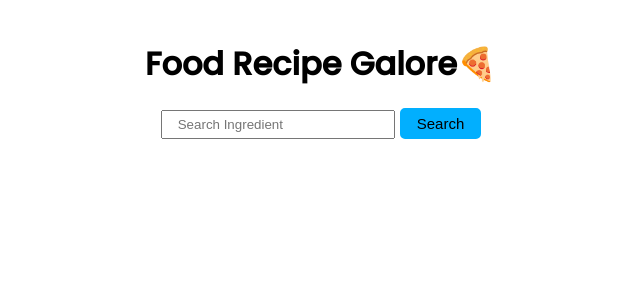
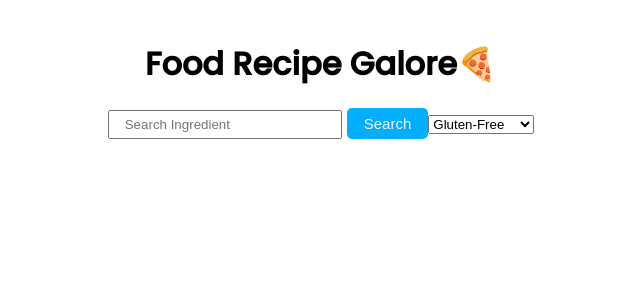
Before and after one commit to Maina-Francis/recipe-app, a React (Create React App) app: page / in a window 1280 px wide. Shown: the top 300 px of the page, without its empty margins (319-959 px from the left). Built offline with nearby package versions, Linux system fonts and the light colour scheme.

Commit message:
adds the dropdown options

```diff
--- a/src/App.js
+++ b/src/App.js
@@ -3,14 +3,15 @@ import Axios from "axios";
 import Recipes from "./components/Recipes";
 
 function App() {
+  //useState Hook
+  const [search, setSearch] = useState("");
+  const [recipes, setRecipes] = useState([]);
+  const [healthLabel, sethealthLabel] = useState("gluten-free");
+
   const API_KEY = "11f1338bfc319891045d4a7721dabd03";
   const API_ID = "0a97fde9";
 
-  const url = `https://api.edamam.com/search?q={search}&app_id=${API_ID}&app_key=${API_KEY}&health=alcohol-free`;
-
-  //useState Hook
-  const [search, setSearch] = useState("");
-  const [recipes, setRecipes] = useState([]);
+  const url = `https://api.edamam.com/search?q={search}&app_id=${API_ID}&app_key=${API_KEY}&health=${healthLabel}`;
 
   //get recipes function
   // ***tried but got Unhandled Rejection (TypeError): Failed to fetch***
@@ -54,6 +55,121 @@ function App() {
           onChange={(e) => setSearch(e.target.value)}
         />
         <input className="submit" type="submit" value="Search" />
+
+        {/* dropdown */}
+        <select className="healthLabels">
+          <option
+            onClick={() => {
+              sethealthLabel("gluten-free");
+            }}
+          >
+            Gluten-Free
+          </option>
+
+          <option
+            onClick={() => {
+              sethealthLabel("vegan");
+            }}
+          >
+            Vegan
+          </option>
+
+          <option
+            onClick={() => {
+              sethealthLabel("vegetarian");
+            }}
+          >
+            Vegetarian
+          </option>
+
+          <option
+            onClick={() => {
+              sethealthLabel("paleo");
+            }}
+          >
+            Paleo
+          </option>
+
+          <option
+            onClick={() => {
+              sethealthLabel("dairy-free");
+            }}
+          >
+            Dairy-Free
+          </option>
+
+          <option
+            onClick={() => {
+              sethealthLabel("wheat-free");
+            }}
+          >
+            Wheat-Free
+          </option>
+
+          <option
+            onClick={() => {
+              sethealthLabel("fat-free");
+            }}
+          >
+            Fat-Free
+          </option>
+
+          <option
+            onClick={() => {
+              sethealthLabel("low-sugar");
+            }}
+          >
+            Low-Sugar
+          </option>
+
+          <option
+            onClick={() => {
+              sethealthLabel("egg-free");
+            }}
+          >
+            Egg-Free
+          </option>
+
+          <option
+            onClick={() => {
+              sethealthLabel("peanut-free");
+            }}
+          >
+            Peanut-Free
+          </option>
+
+          <option
+            onClick={() => {
+              sethealthLabel("tree-nut-free");
+            }}
+          >
+            Tree-Nut Free
+          </option>
+
+          <option
+            onClick={() => {
+              sethealthLabel("soy-free");
+            }}
+          >
+            Soy-Free
+          </option>
+
+          <option
+            onClick={() => {
+              sethealthLabel("fish-free");
+            }}
+          >
+            Fish-Free
+          </option>
+
+          <option
+            onClick={() => {
+              sethealthLabel("shellfish-free");
+            }}
+          >
+            Shellfish-Free
+          </option>
+        </select>
       </form>
 
       <div className="app-recipes">
--- a/src/index.css
+++ b/src/index.css
@@ -39,6 +39,7 @@ code {
 
 .submit {
   font-size: 15px;
+  color: whitesmoke;
   margin-left: 5px;
   padding: 5px 15px;
   border: 2px solid #02affe;
```
